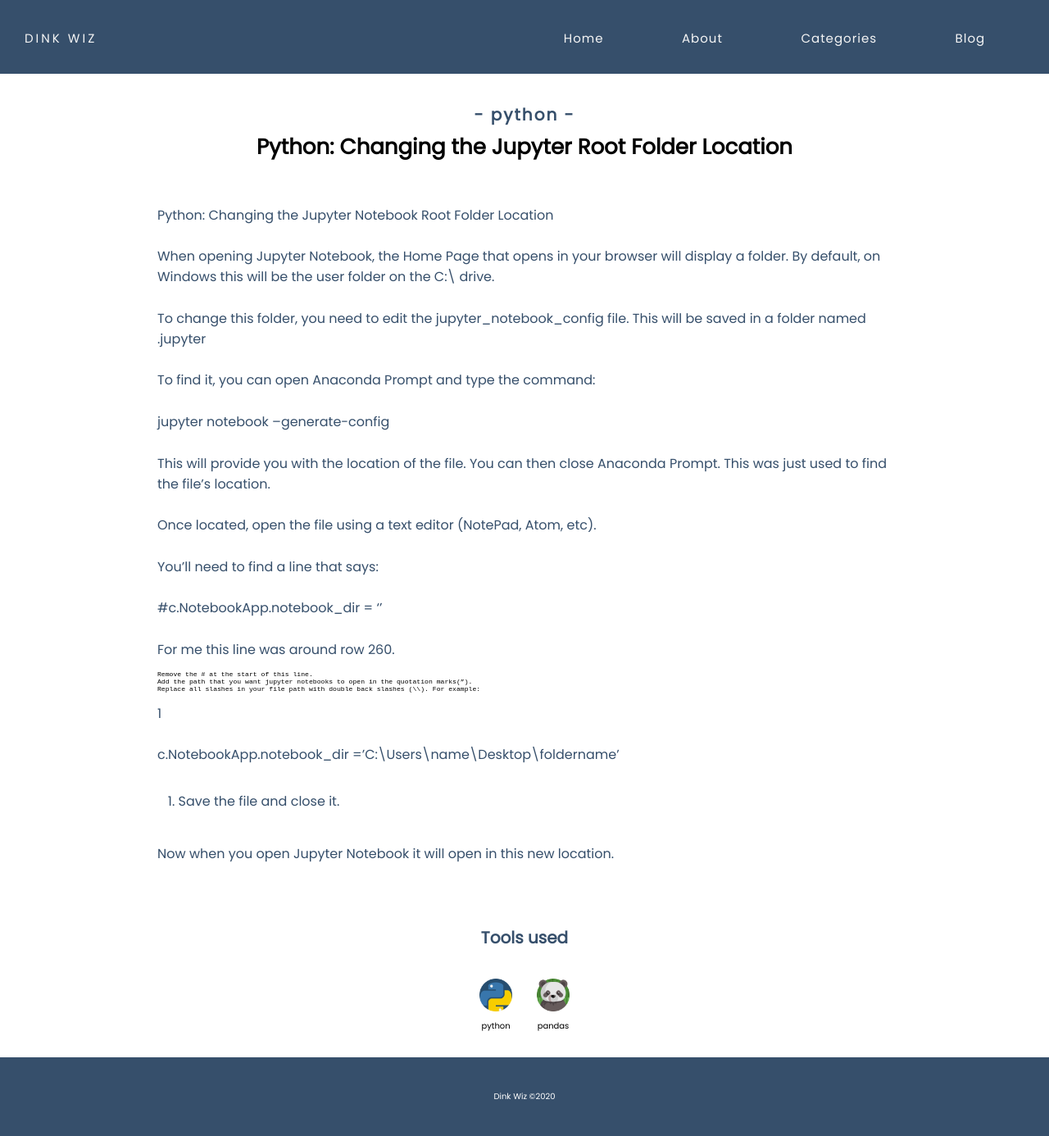
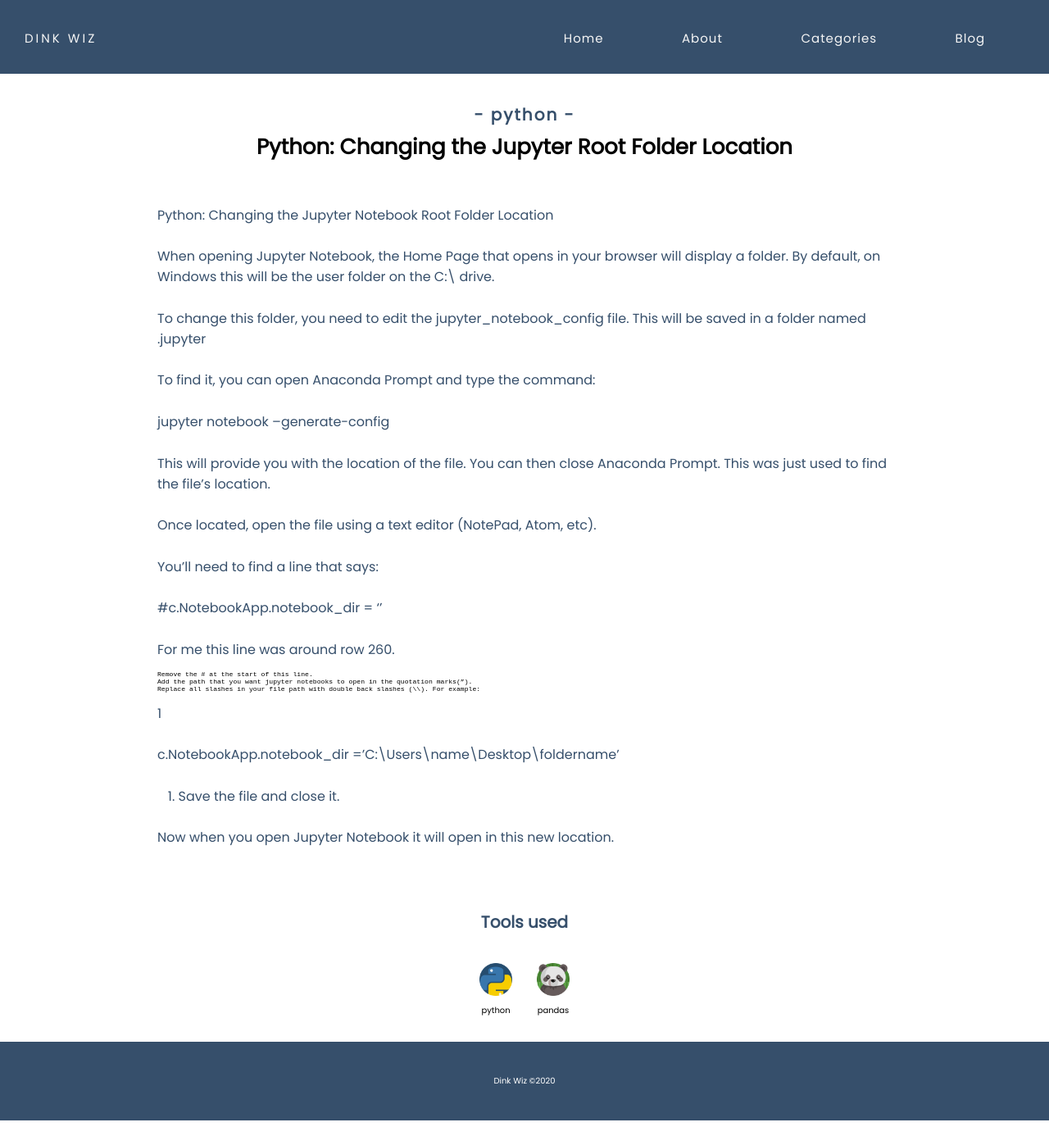
Before and after one commit to dinkwiz/dinkwiz.github.io, a Jekyll site: the page built from _posts/2020-07-30-Python-Root-Directory.md, in a window 1280 px wide. Shown: the whole page at 82% size. Built offline with Jekyll 4.4.1, drawn with Linux system fonts in a browser that asks for light colours.

Commit message:
Update style.css

```diff
--- a/assets/css/style.css
+++ b/assets/css/style.css
@@ -298,18 +298,18 @@
 
 .main-post h4{
   font-size: 2rem;
-  padding: 3vw 0vw 2vw 0vw;
+  padding: 1.5vw 0vw 1vw 0vw;
   color: #364f6b;
 }
 
 .main-post ol{
-  padding: 1vw 0vw 1vw 2vw;
+  padding: 0.5vw 0vw 0.5vw 2vw;
   color: #364f6b;
 }
 
 .main-post li{
   font-size: 2rem;
-  padding: 0.5vw 0vw 1vw 0vw;
+  padding: 0.5vw 0vw 0.5vw 0vw;
   color: #364f6b;
 }
 
```
